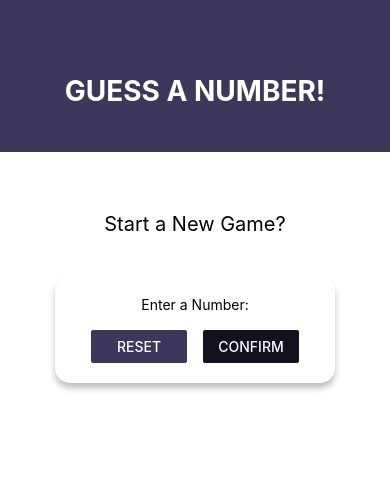
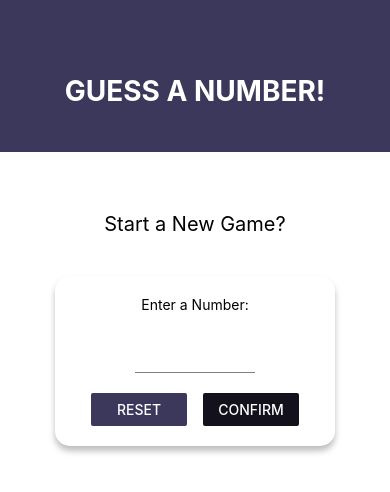
Before and after one commit to valkyrie-max/rn-guess-number-app, a React Native app: screen / in a window 390 px wide. Shown: the top 492 px of the page. Built offline with nearby package versions, Linux system fonts and the light colour scheme.

Commit message:
put text input in a stand alone component; applied some styling logic; spread props to access more styling features

```diff
--- /dev/null
+++ b/components/Input.js
@@ -0,0 +1,17 @@
+import React from 'react';
+import { TextInput, StyleSheet } from 'react-native';
+
+const Input = props => {
+    return <TextInput {...props} style={{...styles.input, ...props.style}} />
+}
+
+const styles = StyleSheet.create({
+    input: {
+        height: 40,
+        borderBottomColor: 'grey',
+        borderBottomWidth: 1,
+        marginVertical: 20
+    }
+})
+
+export default Input
--- a/screens/StartGameScreen.js
+++ b/screens/StartGameScreen.js
@@ -1,8 +1,9 @@
 import React from 'react';
 import { View, Text, StyleSheet, TextInput, Button } from 'react-native'
 
+import Colors from '../constants/colors'
 import Card from '../components/Card'
-import Colors from '../constants/colors'
+import Input from '../components/Input'
 
 const StartGameScreen = props => {
     return (
@@ -12,7 +13,13 @@
             {/* user number input */}
             <Card style={styles.inputContainer}>
                 <Text>Enter a Number:</Text>
-                <TextInput />
+                <Input style={styles.input}
+                    blurOnSubmit
+                    autoCapitalize="none"
+                    autoCorrect={false}
+                    keyboardType="number-pad"
+                    maxLength={2}
+                />
 
                 {/* buttons */}
                 <View style={styles.buttonContainer}>
@@ -51,6 +58,11 @@
     },
     buttonView: {
         width: '40%'
+    },
+    input: {
+        width: '50%',
+        textAlign: 'center',
+        fontSize: 25
     }
 })
 
```
